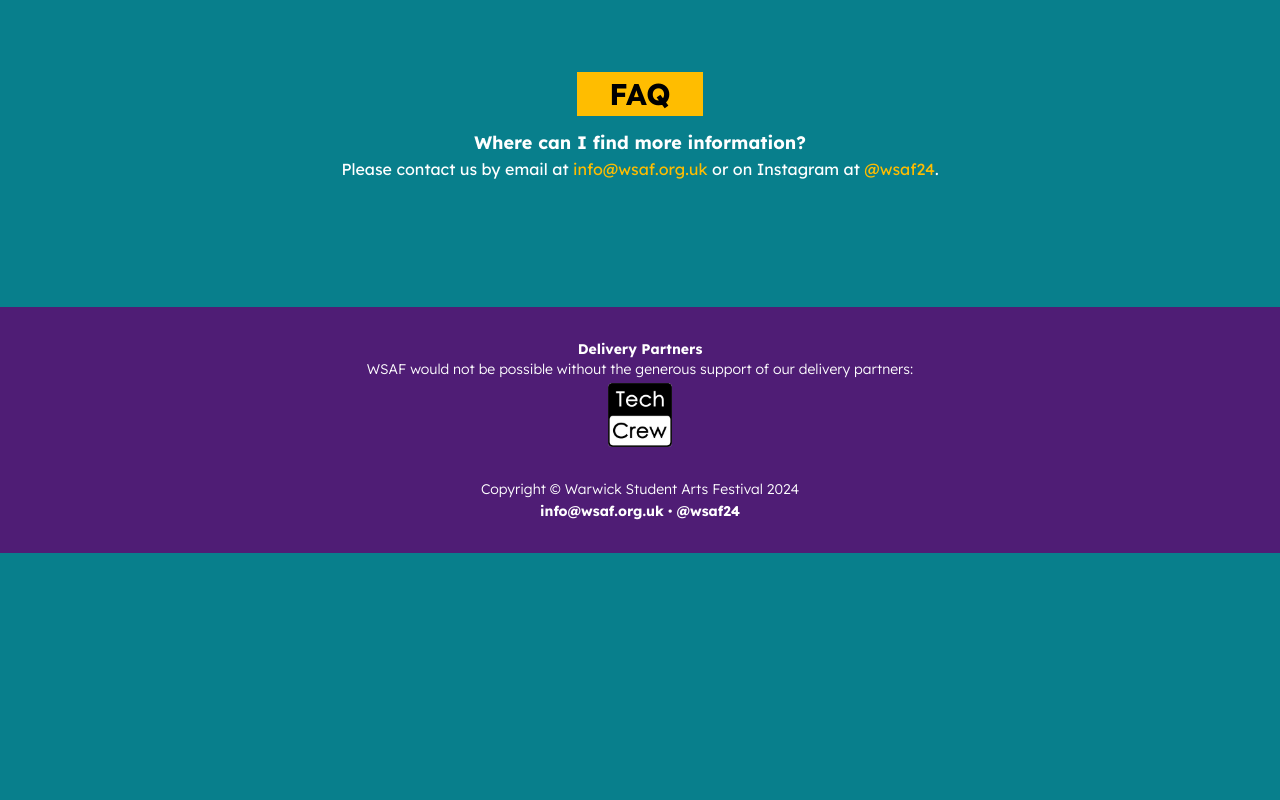
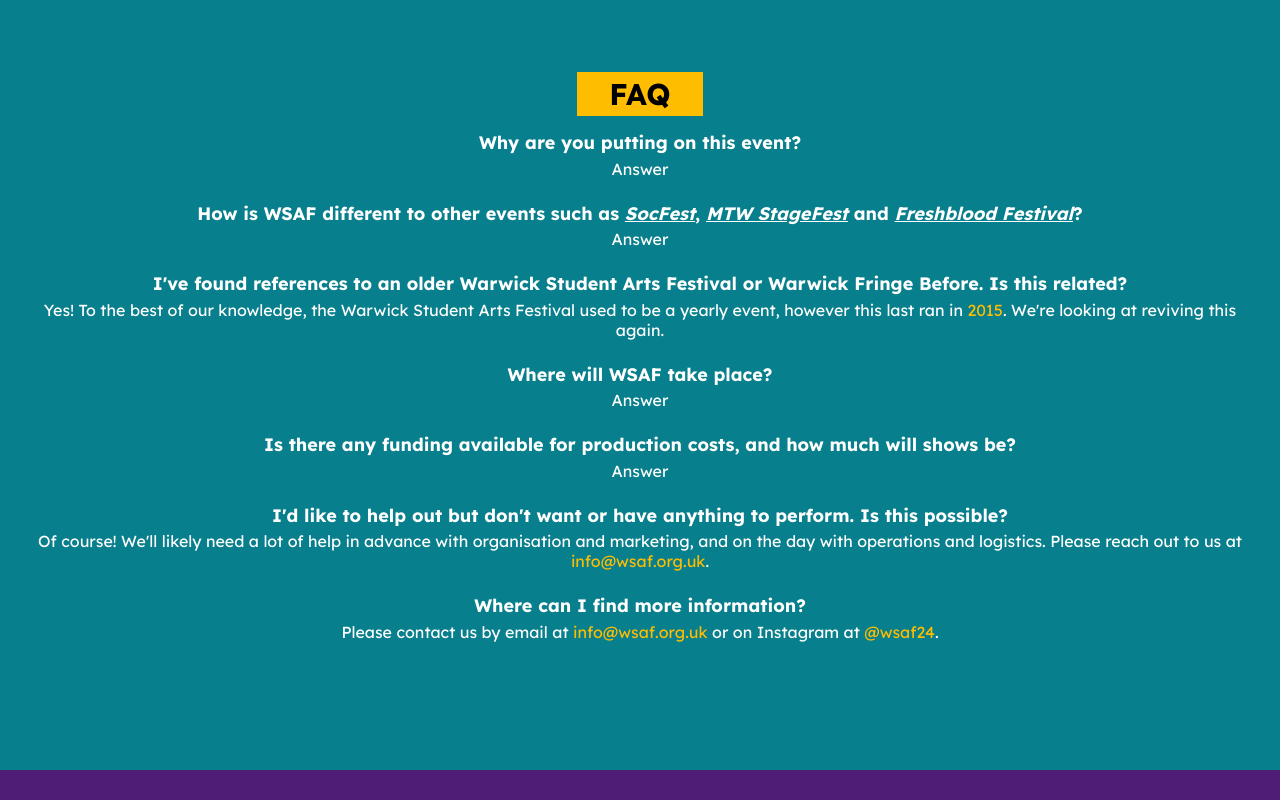
Before and after one commit to WarwickStudentArtsFestival/WSAF24-Website, a Next.js app: page / in a window 1280 px wide. Shown: the part 1840-2640 px from the top of the page. Before the commit the page ends 2393 px from the top, so only its background shows below. Built offline with nearby package versions, Linux system fonts and the light colour scheme.

Commit message:
:sparkles: Update FAQ

```diff
--- /dev/null
+++ b/src/app/faq.module.css
@@ -0,0 +1,12 @@
+.faq h3 {
+  @apply font-bold text-lg leading-tight;
+  @apply mb-1;
+}
+
+.faq h3 a {
+  @apply italic underline;
+}
+
+.faq p a {
+  @apply text-accent;
+}
--- a/src/app/faq.tsx
+++ b/src/app/faq.tsx
@@ -1,32 +1,108 @@
+import styles from './faq.module.css';
+
 export default function Faq() {
   return (
     <section className="mb-32">
       <h2>FAQ</h2>
 
-      <div className="mx-8 leading-tight">
-        <p className="mt-2 font-bold text-lg leading-tight mb-1">
-          Where can I find more information?
+      <div className={`mx-8 my-2 leading-tight space-y-6 ${styles.faq}`}>
+        <div>
+          <h3>Why are you putting on this event?</h3>
+          <p>Answer</p>
+        </div>
+
+        <div>
+          <h3>
+            {' '}
+            How is WSAF different to other events such as{' '}
+            <a
+              href="https://www.warwicksu.com/campaigns-communities/campaigns/active/socsfest/"
+              target="_blank"
+            >
+              SocFest
+            </a>
+            ,{' '}
+            <a
+              href="https://drive.google.com/file/d/1uNcPJ72mN3d80Z9YvosB4V_yyIPJo-sb/view"
+              target="_blank"
+            >
+              MTW StageFest
+            </a>{' '}
+            and{' '}
+            <a
+              href="https://www.instagram.com/freshbloodfestival2024/"
+              target="_blank"
+            >
+              Freshblood Festival
+            </a>
+            ?
+          </h3>
+          <p>Answer</p>
+        </div>
+
+        <div>
+          <h3>
+            {' '}
+            I&apos;ve found references to an older Warwick Student Arts Festival
+            or Warwick Fringe Before. Is this related?
+          </h3>
+          <p>
+            Yes! To the best of our knowledge, the Warwick Student Arts Festival
+            used to be a yearly event, however this last ran in{' '}
+            <a
+              href="https://web.archive.org/web/20160126222504/http://www.wsaf.co.uk/schedule"
+              target="_blank"
+            >
+              2015
+            </a>
+            . We&apos;re looking at reviving this again.
           </p>
+        </div>
+
+        <div>
+          <h3>Where will WSAF take place?</h3>
+          <p>Answer</p>
+        </div>
+
+        <div>
+          <h3>
+            Is there any funding available for production costs, and how much
+            will shows be?
+          </h3>
+          <p>Answer</p>
+        </div>
+
+        <div>
+          <h3>
+            I&apos;d like to help out but don&apos;t want or have anything to
+            perform. Is this possible?
+          </h3>
+          <p>
+            Of course! We&apos;ll likely need a lot of help in advance with
+            organisation and marketing, and on the day with operations and
+            logistics. Please reach out to us at{' '}
+            <a href="mailto:info@wsaf.org.uk" target="_blank">
+              info@wsaf.org.uk
+            </a>
+            .
+          </p>
+        </div>
+
+        <div>
+          <h3>Where can I find more information?</h3>
           <p>
             Please contact us by email at{' '}
-          <a
-            href="mailto:info@wsaf.org.uk"
-            target="_blank"
-            className="text-accent"
-          >
+            <a href="mailto:info@wsaf.org.uk" target="_blank">
               info@wsaf.org.uk
             </a>{' '}
             or on Instagram at{' '}
-          <a
-            href="https://www.instagram.com/wsaf24/"
-            target="_blank"
-            className="text-accent"
-          >
+            <a href="https://www.instagram.com/wsaf24/" target="_blank">
               @wsaf24
             </a>
             .
           </p>
         </div>
+      </div>
     </section>
   );
 }
--- a/src/app/hero.tsx
+++ b/src/app/hero.tsx
@@ -4,7 +4,7 @@ import Logo from '@/assets/logo.png';
 
 export default function Hero() {
   return (
-    <header className="relative border-b-accent border-b-8">
+    <header className="relative border-b-accent border-b-8 bg-accent">
       <Image
         src={HeroImage}
         alt="Aerial shot of the Warwick University piazza"
```
Lines whose indentation alone changed are shown as unchanged.
